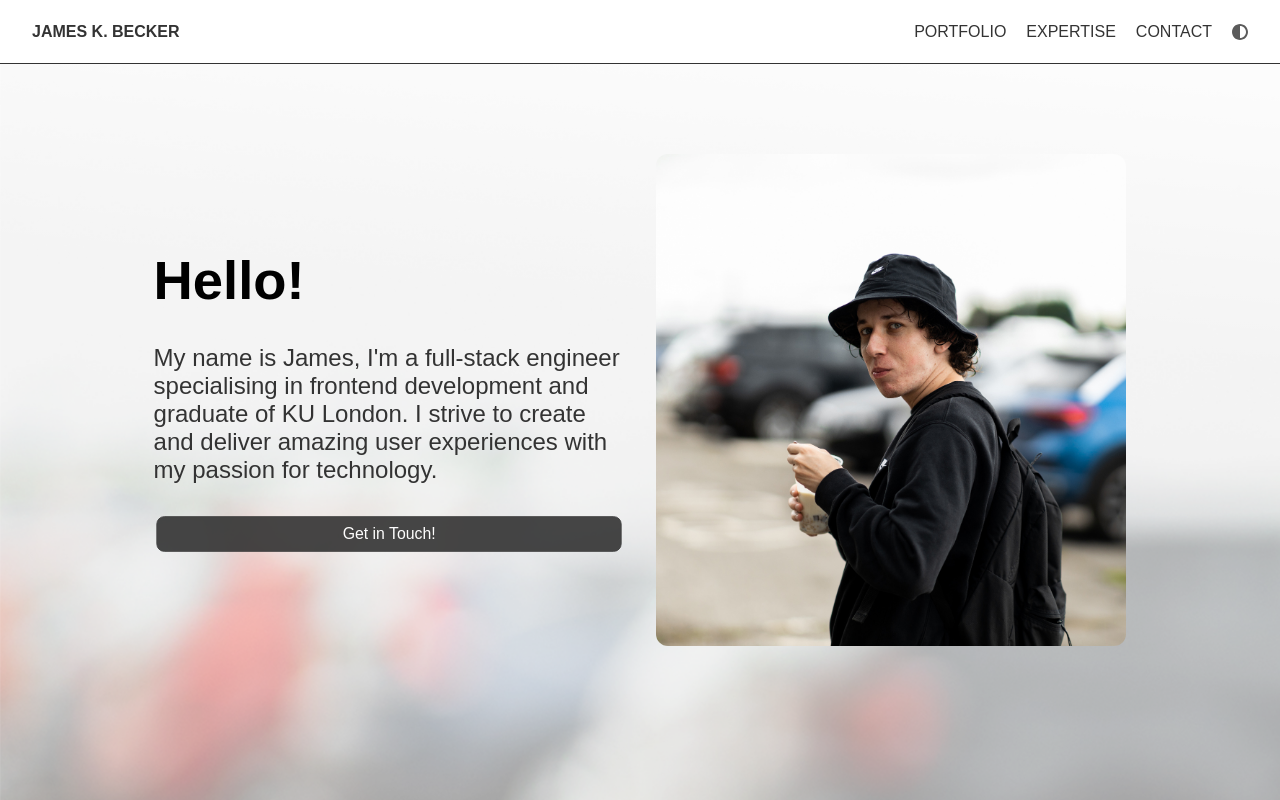
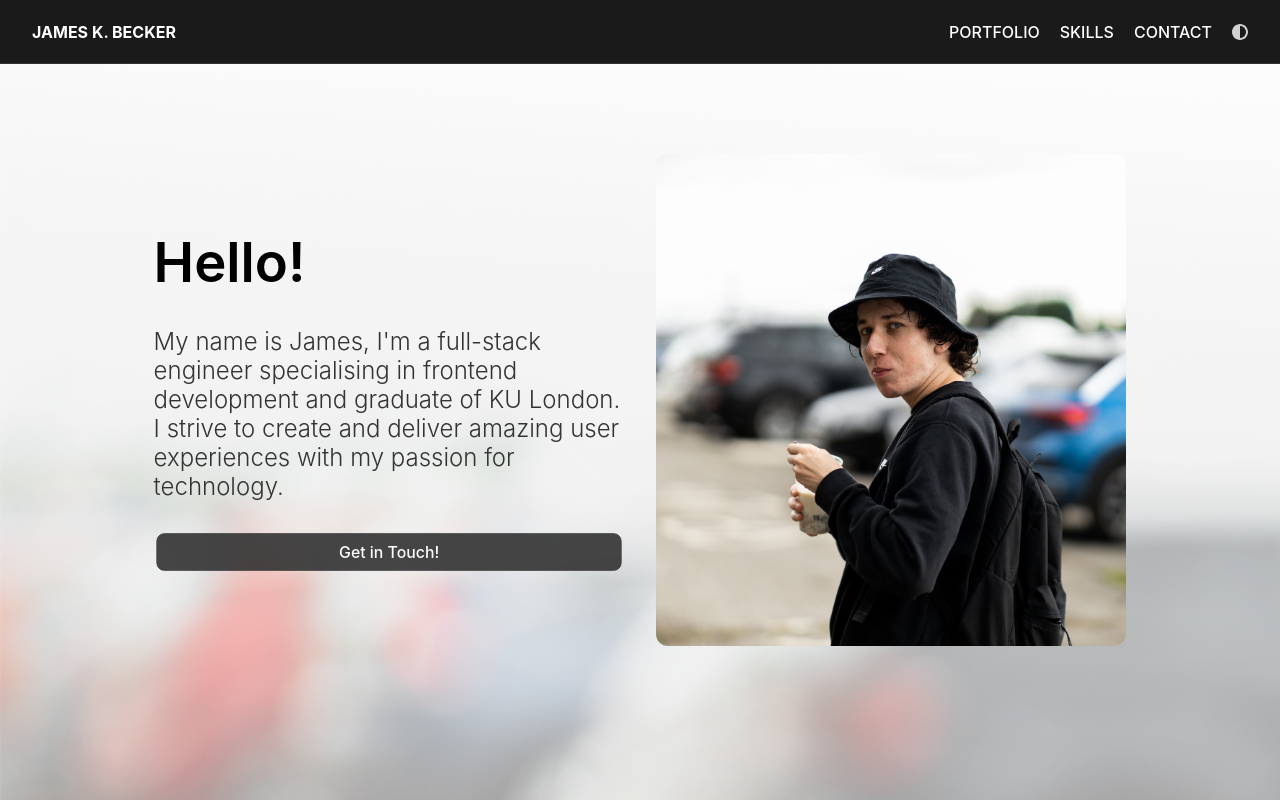
Before and after one commit to jameskbecker/portfolio-old, a Next.js app: page / in a window 1280 px wide. Shown: the top 800 px of the page. Built offline with nearby package versions, Linux system fonts and the light colour scheme.

Commit message:
Update NavigationBar

```diff
--- a/src/GlobalStyles.tsx
+++ b/src/GlobalStyles.tsx
@@ -3,7 +3,7 @@ import screens from './screens';
 
 const GlobalStyles = createGlobalStyle`
   * {
-    font: 500 1rem sans-serif;
+    font: 500 1rem -apple-system, sans-serif;
     margin: 0;
     padding: 0;
 
--- a/src/components/navigationBar/index.tsx
+++ b/src/components/navigationBar/index.tsx
@@ -7,8 +7,9 @@ import {
   StyledNavigationBar,
   StyledNavigationHeader,
 } from './styles';
+import { NavigationBarProps } from './types';
 
-const NavigationBar = () => {
+const NavigationBar = ({ logoText }: NavigationBarProps) => {
   const dispatch = useDispatch<AppDispatch>();
 
   const openSidebar = () => {
@@ -16,7 +17,7 @@ const NavigationBar = () => {
   };
   return (
     <StyledNavigationBar>
-      <StyledNavigationHeader>James K. Becker</StyledNavigationHeader>
+      <StyledNavigationHeader>{logoText}</StyledNavigationHeader>
       <NavigationMenu />
       <StyledBars />
     </StyledNavigationBar>
--- a/src/components/navigationBar/styles.ts
+++ b/src/components/navigationBar/styles.ts
@@ -27,7 +27,8 @@ export const StyledNavigationHeader = styled.div`
   flex: 1 1;
 
   font-weight: 700;
-  color: ${({ theme }) => theme.text};
+  font-size: 1rem;
+  color: ${({ theme }) => theme.navigationText};
   text-transform: uppercase;
 `;
 
@@ -56,7 +57,6 @@ export const StyledNavigationOptions = styled.div`
 
 export const StyledBars = styled(Bars)`
   display: none;
-  color: ${({ theme }) => theme.text};
 
   @media only screen and (max-width: ${screens.tabletMax}) {
     display: block;
@@ -68,6 +68,7 @@ export const NavigationLink = styled.a`
   display: flex;
   align-items: center;
   justify-content: center;
+  color: ${({ theme }: any) => theme.navigationText};
   cursor: pointer;
 
   :hover {
--- /dev/null
+++ b/src/components/navigationBar/types.ts
@@ -0,0 +1,3 @@
+export type NavigationBarProps = {
+  logoText: string;
+};
--- a/src/features/themeToggle/styles.ts
+++ b/src/features/themeToggle/styles.ts
@@ -5,7 +5,7 @@ export const StyledAdjustIcon = styled(AdjustIcon)`
   cursor: pointer;
   transform-origin: center;
 
-  fill: ${({ theme }: any) => theme.text};
+  fill: ${({ theme }: any) => theme.navigationText};
 
   :hover {
     fill: ${({ theme }: any) => theme.brand};
--- a/src/pages/index.tsx
+++ b/src/pages/index.tsx
@@ -48,7 +48,7 @@ const Home: NextPage = () => {
       </Head>
       <GlobalStyles />
       <Sidebar />
-      <NavigationBar />
+      <NavigationBar logoText="James K. Becker" />
       <HeroSection />
       <PortfolioSection />
       <ExpertiseSection />
--- a/src/routes.ts
+++ b/src/routes.ts
@@ -1,6 +1,6 @@
 export default [
   { name: 'Portfolio', to: '#portfolio' },
-  { name: 'Expertise', to: '#expertise' },
+  { name: 'Skills', to: '#expertise' },
   // { name: 'Services', to: '#services' },
   { name: 'Contact', to: '#contact' },
 ];
--- a/src/theme.ts
+++ b/src/theme.ts
@@ -1,5 +1,7 @@
 export const lightTheme = {
-  navigation: '#FFFFFF',
+  navigation: '#1A1A1A',
+  navigationText: '#FFFFFF',
+
   heroSection: 'transparent',
   background: '#FFFFFF',
   brand: '#d55347',
@@ -12,7 +14,9 @@ export const lightTheme = {
 };
 
 export const darkTheme = {
-  navigation: '#000000',
+  navigation: '#E6E6E6',
+  navigationText: '#000000',
+
   heroSection: 'transparent',
   background: '#000000',
   brand: '#d55347',
```
